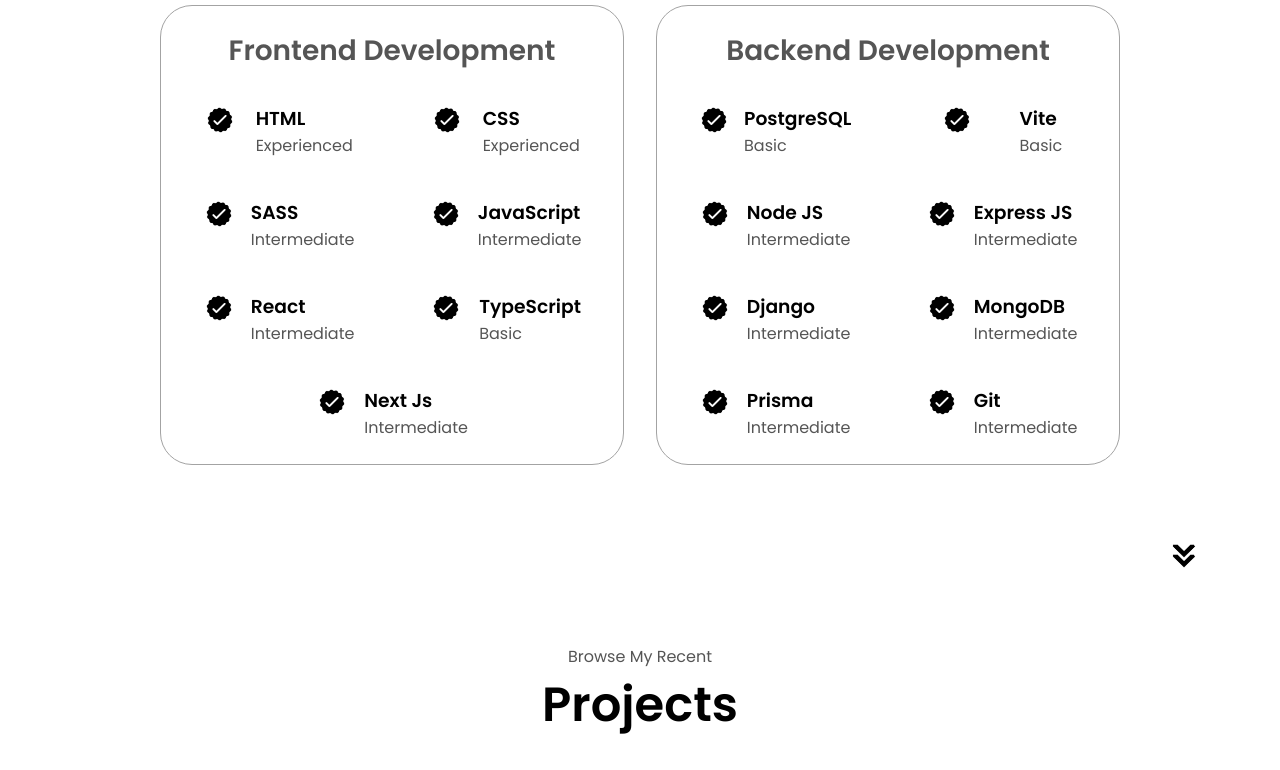
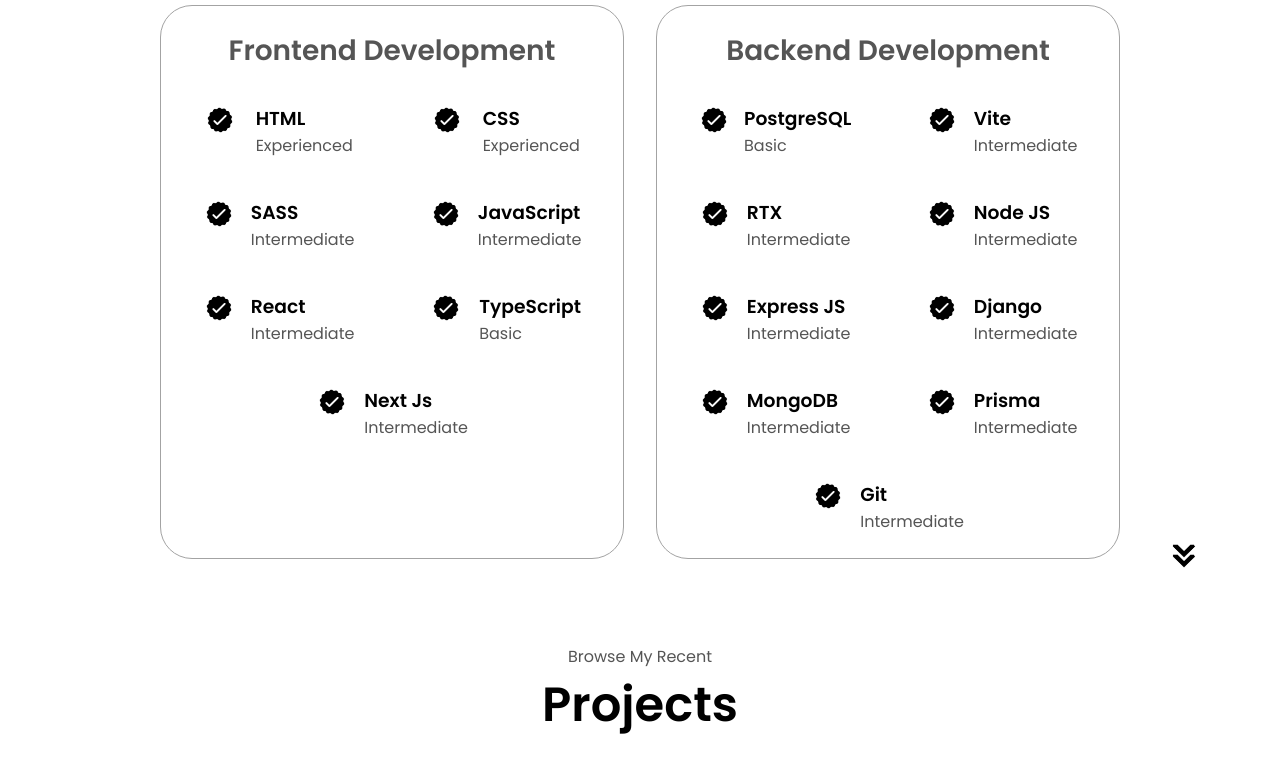
Before and after one commit to josaputra15/html-css-js-portfolio, a plain HTML site: page index.html in a window 1280 px wide. Shown: the part 1820-2590 px from the top of the page. Drawn offline with Linux system fonts and the light colour scheme.

Commit message:
updated alot

```diff
--- a/index.html
+++ b/index.html
@@ -227,7 +227,18 @@
                   />
                   <div>
                     <h3>Vite</h3>
-                    <p>Basic</p>
+                    <p>Intermediate</p>
+                  </div>
+                </article>
+                <article>
+                  <img
+                    src="./assets/checkmark.png"
+                    alt="Experience icon"
+                    class="icon"
+                  />
+                  <div>
+                    <h3>RTX</h3>
+                    <p>Intermediate</p>
                   </div>
                 </article>
                 <article>
```
